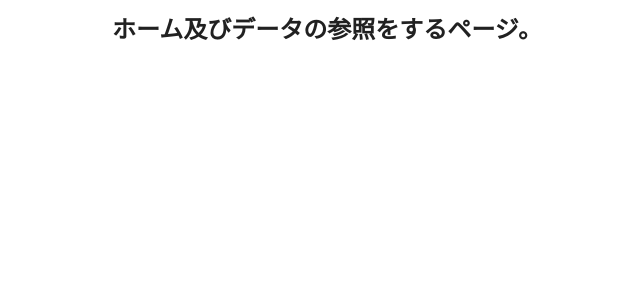
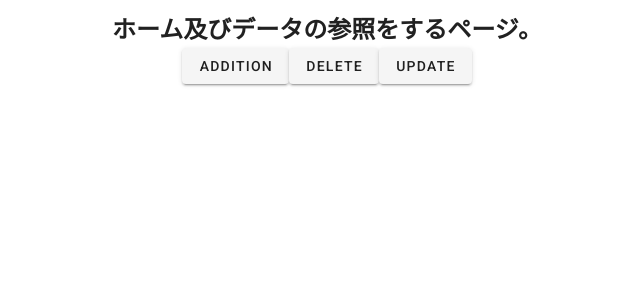
Before and after one commit to EjiOsa/SalesForce_Connect, a Vue app: page / in a window 1280 px wide. Shown: the top 300 px of the page, without its empty margins (313-953 px from the left). Built offline with nearby package versions, Linux system fonts and the light colour scheme.

Commit message:
各4ページにボタンを追加 次回はこのボタンにルーティングを設定。

```diff
--- a/src/components/AdditionPage.vue
+++ b/src/components/AdditionPage.vue
@@ -8,6 +8,9 @@
         <h2>
           データの追加をするページ。
         </h2>
+        <v-btn>Reference</v-btn>
+        <v-btn>Delete</v-btn>
+        <v-btn>Update</v-btn>
       </v-flex>
     </v-layout>
   </v-container>
--- a/src/components/DeletePage.vue
+++ b/src/components/DeletePage.vue
@@ -8,6 +8,9 @@
         <h2>
           データの削除をするページ。
         </h2>
+        <v-btn>Reference</v-btn>
+        <v-btn>Addition</v-btn>
+        <v-btn>Update</v-btn>
       </v-flex>
     </v-layout>
   </v-container>
--- a/src/components/ReferencePage.vue
+++ b/src/components/ReferencePage.vue
@@ -8,6 +8,9 @@
         <h2>
           ホーム及びデータの参照をするページ。
         </h2>
+        <v-btn>Addition</v-btn>
+        <v-btn>Delete</v-btn>
+        <v-btn>Update</v-btn>
       </v-flex>
     </v-layout>
   </v-container>
--- a/src/components/UpdatePage.vue
+++ b/src/components/UpdatePage.vue
@@ -8,6 +8,9 @@
         <h2>
           データの更新をするページ。
         </h2>
+        <v-btn>Reference</v-btn>
+        <v-btn>Addition</v-btn>
+        <v-btn>Delete</v-btn>
       </v-flex>
     </v-layout>
   </v-container>
```
